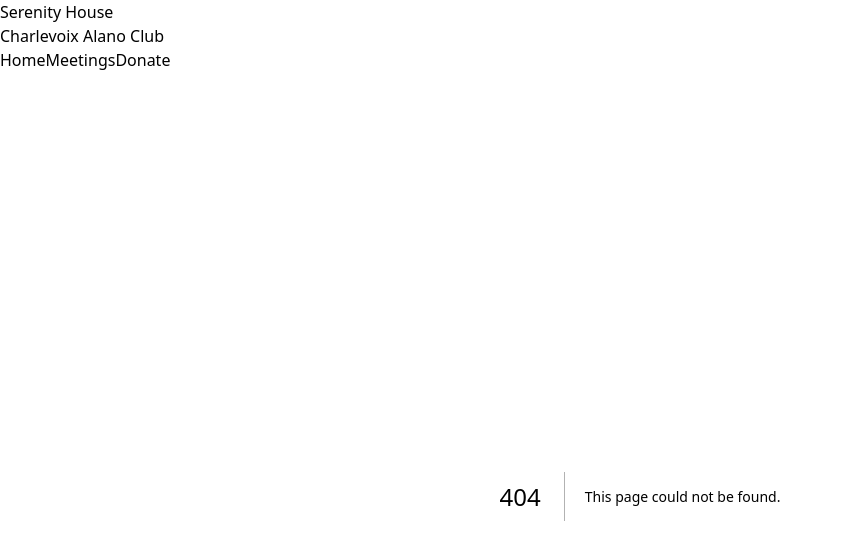
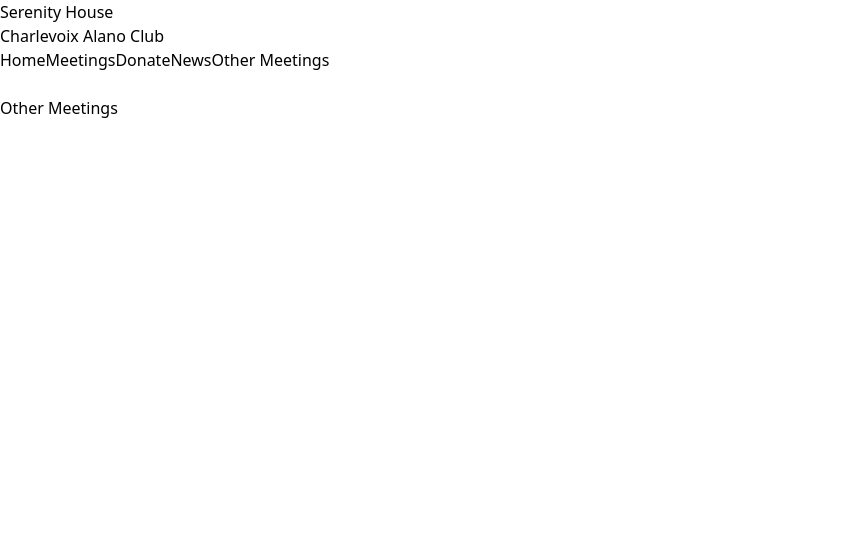
Before and after one commit to mikecebul/chx-alano-club, a Next.js app: page /other-meetings in a window 1280 px wide. Before the commit this address had no page. Shown: the top 560 px of the page, without its empty margins (0-842 px from the left). Built offline with nearby package versions, Linux system fonts and the light colour scheme.

Commit message:
Added News and OtherMeetings pages

```diff
--- a/app/navBar.tsx
+++ b/app/navBar.tsx
@@ -20,6 +20,8 @@
             <NavLink href={"/"}>Home</NavLink>
             <NavLink href={"/meetings"}>Meetings</NavLink>
             <NavLink href={"/virtual-basket"}>Donate</NavLink>
+            <NavLink href={"/news"}>News</NavLink>
+            <NavLink href={"/other-meetings"}>Other Meetings</NavLink>
           </div>
           <div className="px-16">
             <ThemeButton className="bg-slate-300 dark:bg-slate-600" />
--- /dev/null
+++ b/app/other-meetings/page.tsx
@@ -0,0 +1,11 @@
+import React from "react";
+
+export default function OtherMeetingsPage() {
+  return (
+    <div className="p-4 flex flex-col">
+      <h3 className="my-8 mb font-semibold text-4xl text-center">
+        Other Meetings
+      </h3>
+    </div>
+  );
+}
```
Also changed, not shown: app/news/page.tsx (added, +9 -0 lines).
